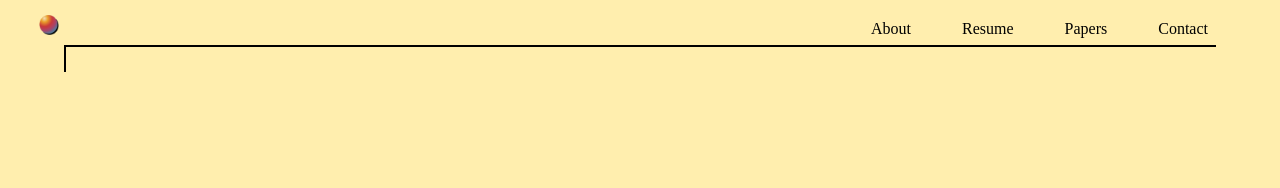
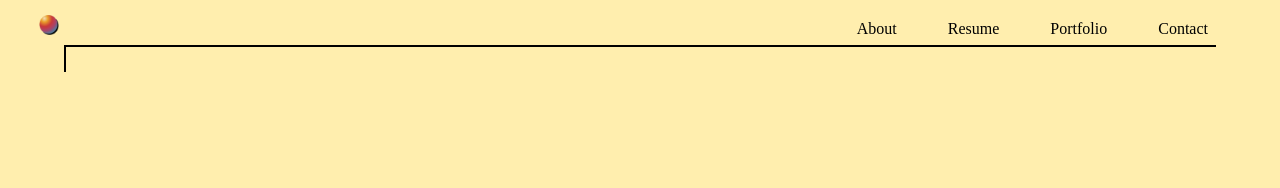
Before and after one commit to po-gl/po-gl.github.io, a Jekyll site: the page built from resume.md, in a window 1280 px wide. Shown: the top 188 px of the page. Built offline with Jekyll 4.4.1, drawn with Linux system fonts in a browser that asks for light colours; our own code applies the rules of GitHub Pages for plain Markdown files.

Commit message:
Swap papers header page with portfolio

```diff
--- a/_config.yml
+++ b/_config.yml
@@ -40,7 +40,7 @@ plugins:
 header_pages:
   - index.md
   - resume.md
-  - publications.md
+  - portfolio.md
   - contact.md
 
 # Exclude from processing.
```
Also changed, not shown: portfolio.md (added, +5 -0 lines).
